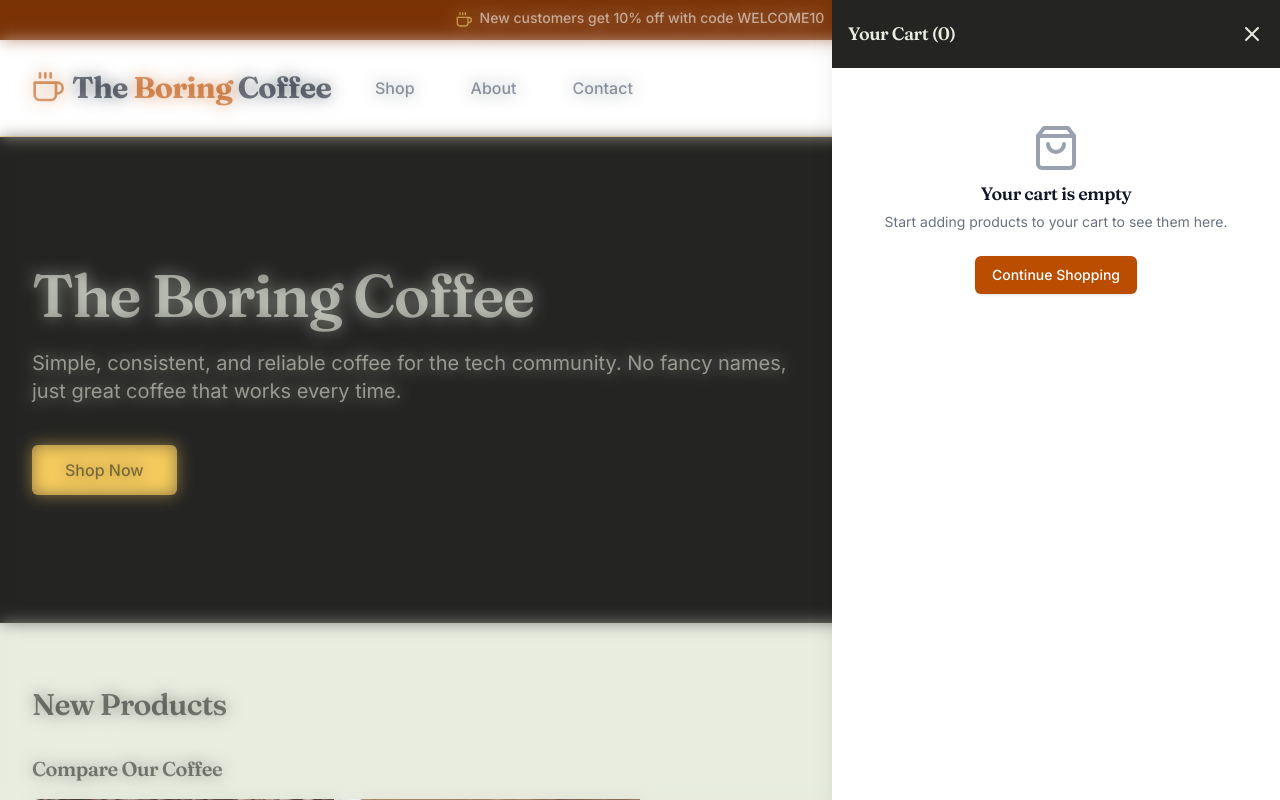
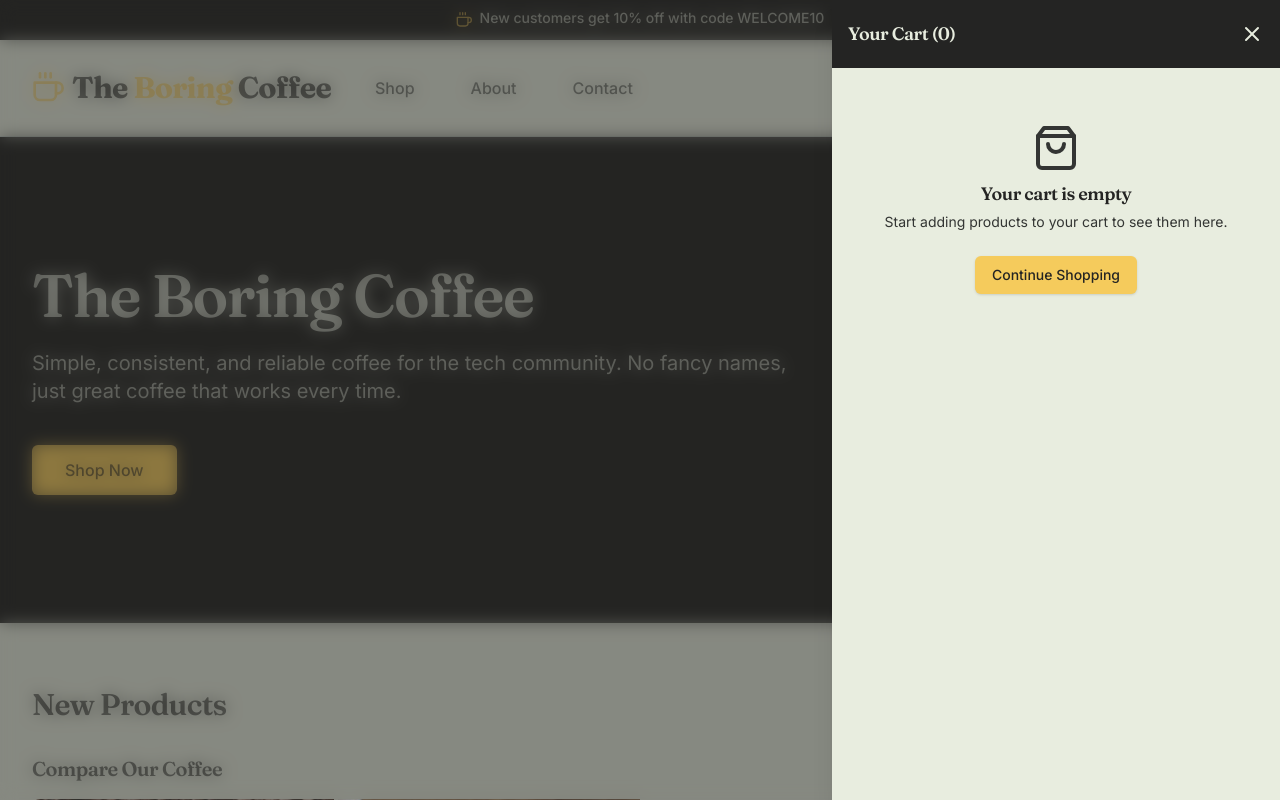
Before and after one commit to danghaonhien/the-boring-coffee, a Next.js app: page / in a window 1280 px wide. Both pictures are taken after a click on the button 1168 px from the left and 88 px from the top of the page. Shown: the top 800 px of the page. Built offline with nearby package versions, Linux system fonts and the light colour scheme; a web font is replaced by a local one.

Commit message:
make styles more consistent

```diff
--- a/src/components/cart/CartButton.tsx
+++ b/src/components/cart/CartButton.tsx
@@ -43,12 +43,12 @@ export default function CartButton() {
     <>
       <button
         onClick={() => setIsCartOpen(true)}
-        className="relative p-2 text-gray-600 hover:text-amber-700 transition-colors"
+        className="relative p-2 text-[#333533] hover:text-[#F5CB5C] transition-colors"
         aria-label="Open shopping cart"
       >
         <FiShoppingCart className="h-6 w-6" />
         {totalItems > 0 && (
-          <span className="absolute -top-1 -right-1 flex items-center justify-center w-5 h-5 text-xs text-white bg-amber-700 rounded-full">
+          <span className="absolute -top-1 -right-1 flex items-center justify-center w-5 h-5 text-xs text-[#E8EDDF] bg-[#F5CB5C] rounded-full">
             {totalItems}
           </span>
         )}
--- a/src/components/cart/CartModal.tsx
+++ b/src/components/cart/CartModal.tsx
@@ -57,7 +57,7 @@ export default function CartModal({ isOpen, onClose, recommendedProducts }: Cart
             leaveFrom="opacity-100"
             leaveTo="opacity-0"
           >
-            <div className="absolute inset-0 bg-black-700 opacity-50 backdrop-blur-sm transition-opacity" />
+            <div className="absolute inset-0 bg-[#242423] opacity-50 backdrop-blur-sm transition-opacity" />
           </Transition.Child>
 
           <div className="fixed inset-y-0 right-0 max-w-full flex">
@@ -71,7 +71,7 @@ export default function CartModal({ isOpen, onClose, recommendedProducts }: Cart
               leaveTo="translate-x-full"
             >
               <div className="w-screen max-w-md">
-                <div className="h-full flex flex-col bg-white shadow-xl overflow-hidden">
+                <div className="h-full flex flex-col bg-[#E8EDDF] shadow-xl overflow-hidden">
                   {/* Header */}
                   <div className="px-4 py-5 bg-[#242423] text-[#E8EDDF] flex items-center justify-between">
                     <Dialog.Title className="text-lg font-medium">
@@ -89,15 +89,15 @@ export default function CartModal({ isOpen, onClose, recommendedProducts }: Cart
 
                                {/* Free shipping banner */}
                   {items.length > 0 && (
-                    <div className="bg-[#E8EDDF] px-4 py-3">
+                    <div className="bg-[#E8EDDF] px-4 py-3 h-[64px] flex items-center">
                       {subtotal >= 5000 ? (
-                        <div className="text-center animate-fadeIn">
+                        <div className="text-center w-full animate-fadeIn">
                           <p className="text-sm text-[#333533] animate-bounce">
                             🎉 Woohoo! You have unlocked free shipping!
                           </p>
                         </div>
                       ) : (
-                        <div>
+                        <div className="w-full">
                           <div className="flex justify-between text-xs text-[#333533] mb-2">
                             <span>Add {formatPrice(5000 - subtotal)} more to get free shipping!</span>
                             <span>{formatPrice(subtotal)} of {formatPrice(5000)}</span>
@@ -116,10 +116,10 @@ export default function CartModal({ isOpen, onClose, recommendedProducts }: Cart
                   {/* Cart items */}
                   <div className="flex-1 overflow-y-auto py-4">
                     {items.length > 0 ? (
-                      <ul className="divide-y divide-gray-200 px-4">
+                      <ul className="divide-y divide-[#CFDBD5] px-4">
                         {items.map((item) => (
                           <li key={item.id} className="py-6 flex">
-                            <div className="h-24 w-24 flex-shrink-0 overflow-hidden rounded-md border border-gray-200">
+                            <div className="h-24 w-24 flex-shrink-0 overflow-hidden rounded-md border border-[#CFDBD5]">
                               {item.product?.image_url && (
                                 <Image
                                   src={item.product.image_url}
@@ -135,7 +135,7 @@ export default function CartModal({ isOpen, onClose, recommendedProducts }: Cart
                               <div>
                                 <div className="flex justify-between">
                                   <div>
-                                    <h3 className="text-base font-medium text-gray-900">
+                                    <h3 className="text-base font-medium text-[#242423]">
                                       {item.product?.name}
                                     </h3>
 
@@ -143,7 +143,7 @@ export default function CartModal({ isOpen, onClose, recommendedProducts }: Cart
                                   <button
                                     type="button"
                                     onClick={() => removeItem(item.id)}
-                                    className="text-gray-400 hover:text-gray-500"
+                                    className="text-[#333533] hover:text-[#242423]"
                                     aria-label="Remove item"
                                   >
                                     <FiX className="h-5 w-5" />
@@ -154,7 +154,7 @@ export default function CartModal({ isOpen, onClose, recommendedProducts }: Cart
                                 <div className="flex items-center ">
                                   <button
                                     onClick={() => updateQuantity(item.id, Math.max(1, item.quantity - 1))}
-                                    className="p-2 text-gray-600 hover:bg-gray-100"
+                                    className="p-2 text-[#333533] hover:bg-[#CFDBD5]"
                                     aria-label="Decrease quantity"
                                   >
                                     <FiMinus className="h-3 w-3" />
@@ -162,13 +162,13 @@ export default function CartModal({ isOpen, onClose, recommendedProducts }: Cart
                                   <span className="px-3 py-1">{item.quantity}</span>
                                   <button
                                     onClick={() => updateQuantity(item.id, item.quantity + 1)}
-                                    className="p-2 text-gray-600 hover:bg-gray-100"
+                                    className="p-2 text-[#333533] hover:bg-[#CFDBD5]"
                                     aria-label="Increase quantity"
                                   >
                                     <FiPlus className="h-3 w-3" />
                                   </button>
                                 </div>
-                                <p className="font-medium text-gray-900">{formatPrice(item.product?.price || 0)}</p>
+                                <p className="font-medium text-[#242423]">{formatPrice(item.product?.price || 0)}</p>
                               </div>
                             </div>
                           </li>
@@ -176,15 +176,15 @@ export default function CartModal({ isOpen, onClose, recommendedProducts }: Cart
                       </ul>
                     ) : (
                       <div className="text-center py-10 px-4">
-                        <FiShoppingBag className="mx-auto h-12 w-12 text-gray-400" />
-                        <h3 className="mt-2 text-lg font-medium text-gray-900">Your cart is empty</h3>
-                        <p className="mt-1 text-sm text-gray-500">
+                        <FiShoppingBag className="mx-auto h-12 w-12 text-[#333533]" />
+                        <h3 className="mt-2 text-lg font-medium text-[#242423]">Your cart is empty</h3>
+                        <p className="mt-1 text-sm text-[#333533]">
                           Start adding products to your cart to see them here.
                         </p>
                         <div className="mt-6">
                           <button
                             onClick={onClose}
-                            className="inline-flex items-center px-4 py-2 border border-transparent rounded-md shadow-sm text-sm font-medium text-white bg-amber-700 hover:bg-amber-800"
+                            className="inline-flex items-center px-4 py-2 border border-transparent rounded-md shadow-sm text-sm font-medium text-[#242423] bg-[#F5CB5C] hover:bg-[#F5CB5C]/90"
                           >
                             Continue Shopping
                           </button>
@@ -195,12 +195,12 @@ export default function CartModal({ isOpen, onClose, recommendedProducts }: Cart
 
                   {/* Recommended products */}
                   {items.length > 0 && recommendedProducts.length > 0 && (
-                    <div className="px-4 py-4 border-t border-gray-200">
-                      <h2 className="text-base font-medium text-gray-900 mb-4">You might also like</h2>
+                    <div className="px-4 py-4 border-t border-[#CFDBD5]">
+                      <h2 className="text-base font-medium text-[#242423] mb-4">You might also like</h2>
                       <div className="grid grid-cols-2 gap-4">
                         {recommendedProducts.slice(0, 2).map((product) => (
                           <div key={product.id} className="relative group">
-                            <div className="w-full aspect-w-1 aspect-h-1 bg-gray-200 rounded-md overflow-hidden">
+                            <div className="w-full aspect-w-1 aspect-h-1 bg-[#CFDBD5] rounded-md overflow-hidden">
                               {product.image_url && (
                                 <Image
                                   src={product.image_url}
@@ -212,13 +212,13 @@ export default function CartModal({ isOpen, onClose, recommendedProducts }: Cart
                               )}
                             </div>
                             <div className="mt-2">
-                              <h3 className="text-sm text-gray-700 truncate">
+                              <h3 className="text-sm text-[#333533] truncate">
                                 {product.name}
                               </h3>
                               <div className="flex justify-between items-center mt-1">
-                                <p className="text-sm font-medium text-gray-900">{formatPrice(product.price)}</p>
+                                <p className="text-sm font-medium text-[#242423]">{formatPrice(product.price)}</p>
                                 <button
-                                  className="px-2 py-1 text-xs font-medium rounded bg-amber-100 text-amber-800 opacity-0 group-hover:opacity-100 transition-opacity"
+                                  className="px-2 py-1 text-xs font-medium rounded bg-[#F5CB5C] text-[#242423] opacity-0 group-hover:opacity-100 transition-opacity"
                                   onClick={() => handleAddRecommended(product)}
                                   aria-label={`Add ${product.name} to cart`}
                                 >
@@ -234,12 +234,12 @@ export default function CartModal({ isOpen, onClose, recommendedProducts }: Cart
 
                   {/* Checkout section */}
                   {items.length > 0 && (
-                    <div className="border-t border-gray-200 px-4 py-5">
+                    <div className="border-t border-[#CFDBD5] px-4 py-5">
                       <div className="flex justify-between font-medium text-base mb-3">
                         <p>Subtotal:</p>
                         <p>{formatPrice(subtotal)}</p>
                       </div>
-                      <p className="text-xs text-gray-500 mb-4">Shipping and taxes calculated at checkout.</p>
+                      <p className="text-xs text-[#333533] mb-4">Shipping and taxes calculated at checkout.</p>
                       <Link
                         href="/checkout"
                         className="w-full flex justify-center items-center px-6 py-3 border border-transparent rounded-md shadow-sm text-base font-medium text-[#242423] bg-[#F5CB5C] hover:bg-[#F5CB5C]/90"
--- a/src/components/layout/Header.tsx
+++ b/src/components/layout/Header.tsx
@@ -32,37 +32,37 @@ export default function Header() {
 
   return (
     <header
-      className={`bg-white ${
+      className={`bg-[#E8EDDF] ${
         isScrolled
           ? 'shadow-md border-b-0 py-2'
-          : 'shadow-sm border-b border-amber-200 py-4'
+          : 'shadow-sm border-b border-[#CFDBD5] py-4'
       } sticky top-0 z-50 transition-all duration-300`}
     >
       <div className="max-w-7xl mx-auto px-4 sm:px-6 lg:px-8">
         <div className="flex justify-between h-16">
           <div className="flex items-center">
             <Link href="/" className="flex-shrink-0 flex items-center space-x-2">
-              <FiCoffee className="h-8 w-8 text-amber-700" />
-              <span className="font-display text-3xl font-bold text-gray-900 tracking-tight">
-                The <span className="text-amber-700">Boring</span> Coffee
+              <FiCoffee className="h-8 w-8 text-[#F5CB5C]" />
+              <span className="font-display text-3xl font-bold text-[#242423] tracking-tight">
+                The <span className="text-[#F5CB5C]">Boring</span> Coffee
               </span>
             </Link>
             <nav className="hidden md:ml-8 md:flex md:space-x-8">
               <Link
                 href="/products"
-                className="text-gray-700 hover:text-amber-700 px-3 py-2 text-base font-medium font-sans transition-colors duration-200"
+                className="text-[#333533] hover:text-[#F5CB5C] px-3 py-2 text-base font-medium font-sans transition-colors duration-200"
               >
                 Shop
               </Link>
               <Link
                 href="/about"
-                className="text-gray-700 hover:text-amber-700 px-3 py-2 text-base font-medium font-sans transition-colors duration-200"
+                className="text-[#333533] hover:text-[#F5CB5C] px-3 py-2 text-base font-medium font-sans transition-colors duration-200"
               >
                 About
               </Link>
               <Link
                 href="/contact"
-                className="text-gray-700 hover:text-amber-700 px-3 py-2 text-base font-medium font-sans transition-colors duration-200"
+                className="text-[#333533] hover:text-[#F5CB5C] px-3 py-2 text-base font-medium font-sans transition-colors duration-200"
               >
                 Contact
               </Link>
@@ -72,13 +72,13 @@ export default function Header() {
             <CartButton />
             <Link
               href="/account"
-              className="p-2 text-gray-700 hover:text-amber-700 ml-4 transition-colors duration-200"
+              className="p-2 text-[#333533] hover:text-[#F5CB5C] ml-4 transition-colors duration-200"
             >
               <FiUser className="h-7 w-7" />
             </Link>
             <button
               type="button"
-              className="md:hidden p-2 text-gray-700 hover:text-amber-700 ml-4 transition-colors duration-200"
+              className="md:hidden p-2 text-[#333533] hover:text-[#F5CB5C] ml-4 transition-colors duration-200"
               onClick={() => setIsMenuOpen(!isMenuOpen)}
               aria-label="Toggle menu"
             >
@@ -91,22 +91,22 @@ export default function Header() {
       {/* Mobile menu */}
       {isMenuOpen && (
         <div className="md:hidden">
-          <div className="pt-2 pb-3 space-y-1 border-t border-amber-100">
+          <div className="pt-2 pb-3 space-y-1 border-t border-[#CFDBD5]">
             <Link
               href="/products"
-              className="block pl-4 pr-4 py-3 text-base font-medium text-gray-700 hover:text-amber-700 hover:bg-amber-100"
+              className="block pl-4 pr-4 py-3 text-base font-medium text-[#333533] hover:text-[#F5CB5C] hover:bg-[#CFDBD5]"
             >
               Shop
             </Link>
             <Link
               href="/about"
-              className="block pl-4 pr-4 py-3 text-base font-medium text-gray-700 hover:text-amber-700 hover:bg-amber-100"
+              className="block pl-4 pr-4 py-3 text-base font-medium text-[#333533] hover:text-[#F5CB5C] hover:bg-[#CFDBD5]"
             >
               About
             </Link>
             <Link
               href="/contact"
-              className="block pl-4 pr-4 py-3 text-base font-medium text-gray-700 hover:text-amber-700 hover:bg-amber-100"
+              className="block pl-4 pr-4 py-3 text-base font-medium text-[#333533] hover:text-[#F5CB5C] hover:bg-[#CFDBD5]"
             >
               Contact
             </Link>
--- a/src/components/layout/PromoBanner.tsx
+++ b/src/components/layout/PromoBanner.tsx
@@ -31,10 +31,10 @@ export default function PromoBanner({ messages = [
   }, [messages]);
 
   return (
-    <div className="bg-amber-900 text-white py-2">
+    <div className="bg-[#242423] text-[#E8EDDF] py-2">
       <div className="max-w-7xl mx-auto px-4 sm:px-6 lg:px-8">
         <div className="flex items-center justify-center min-h-[24px]">
-          <FiCoffee className="h-4 w-4 text-amber-200 mr-2" aria-hidden="true" />
+          <FiCoffee className="h-4 w-4 text-[#F5CB5C] mr-2" aria-hidden="true" />
           <div className="relative overflow-hidden h-6 inline-block">
             <p
               className={`text-sm font-medium transition-opacity duration-300 ${
```
